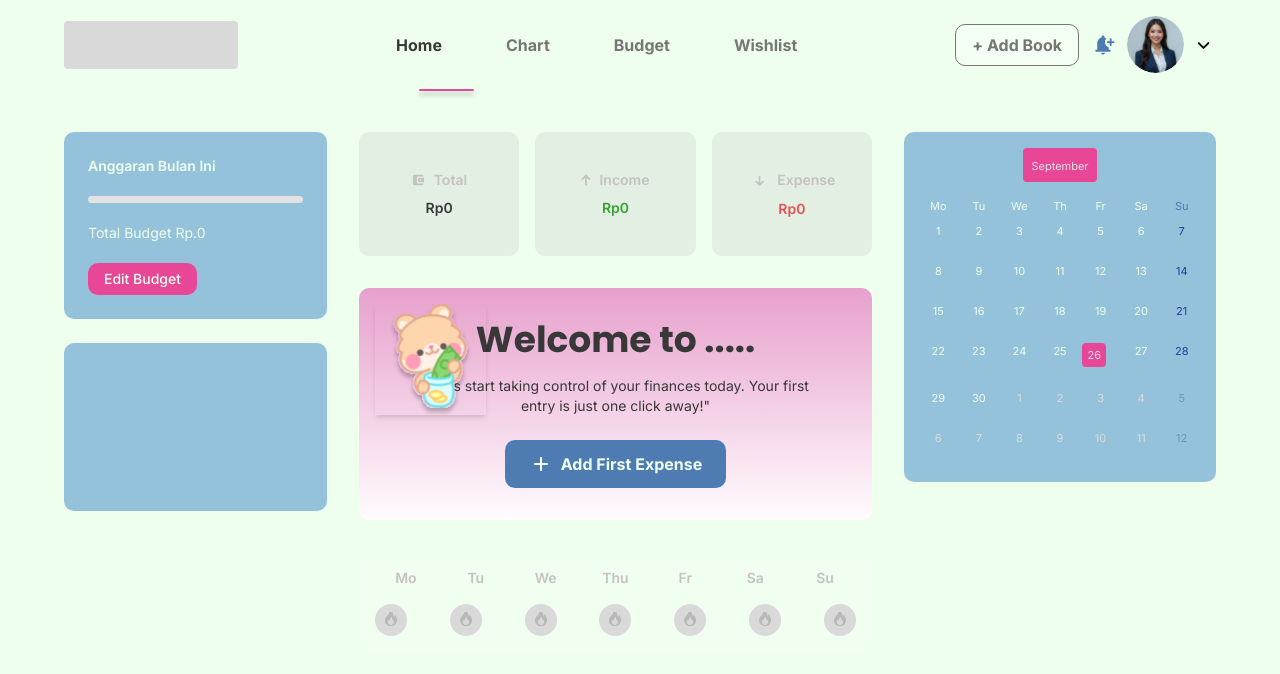
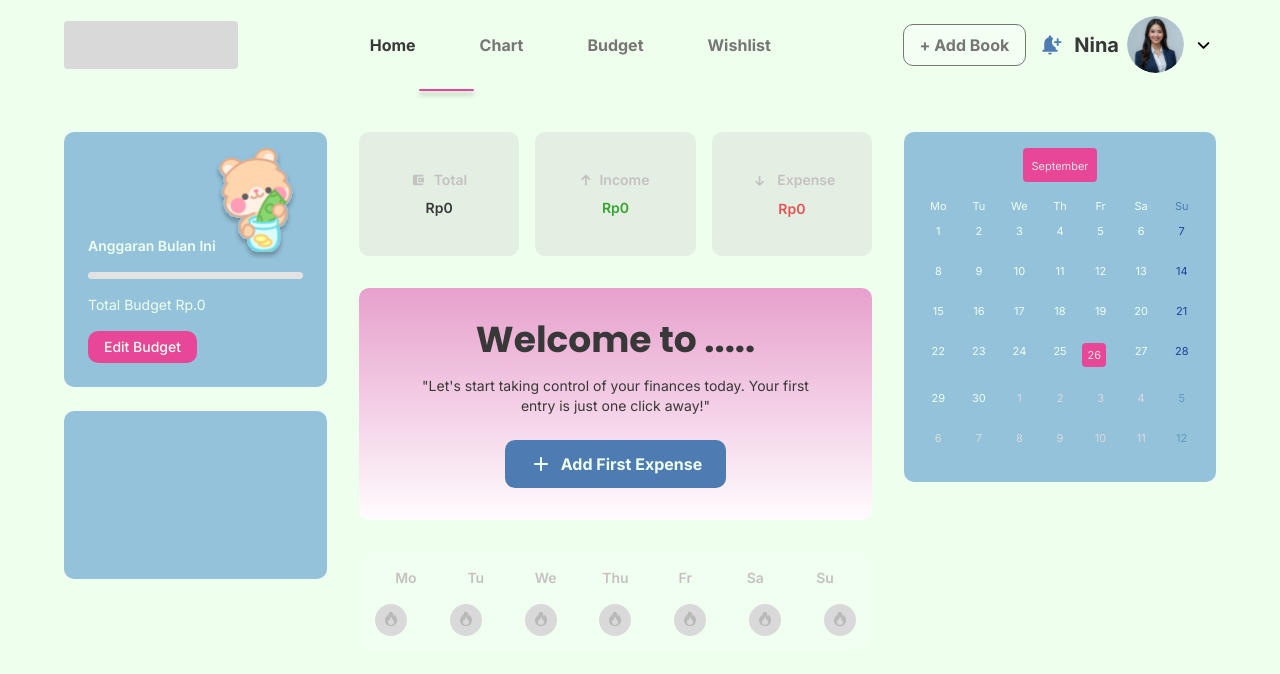
Before and after one commit to onyourjie/MoneySafe, a React app in the folder frontend/: page /homepage in a window 1280 px wide. Shown: the top 674 px of the page. Built offline with nearby package versions, Linux system fonts and the light colour scheme; the HTML template or start-up script is replaced by a standard one.

Commit message:
style: :fire: remove shadow

```diff
--- a/frontend/src/components/Homepage.jsx
+++ b/frontend/src/components/Homepage.jsx
@@ -48,6 +48,7 @@ const Homepage = () => {
 
           {/* Profile */}
           <div className="flex items-center gap-2">
+            <span className="hidden md:block text-xl font-bold text-[#383838]">Nina</span>
             <div className="w-[57px] h-[57px] rounded-full overflow-hidden">
               <img
                 src="/profile.svg"
@@ -127,15 +128,24 @@ const Homepage = () => {
       <main className="flex flex-col lg:flex-row gap-8 px-4 md:px-8 lg:px-16">
         {/* Left Sidebar - Budget Section */}
         <aside className="w-full lg:w-[263px] flex flex-col gap-6">
-          {/* Budget Card */}
-          <div className="bg-[#94c2da] rounded-[10px] p-6">
+          {/* Budget Card with Bear */}
+          <div className="bg-[#94c2da] rounded-[10px] p-6 relative">
             <div className="flex flex-col gap-5">
-              <p className="text-sm font-semibold text-[#efe]">Anggaran Bulan Ini</p>
-              <div className="w-full h-[7px] rounded-[60px] bg-[#e2e2e2]"></div>
-              <p className="text-sm text-[#efe]">Total Budget Rp.0</p>
-              <button className="w-[109px] h-8 bg-[#e84797] rounded-[10px] flex items-center justify-center">
-                <span className="text-sm font-medium text-[#efe]">Edit Budget</span>
-              </button>
+              {/* Bear Image */}
+              <img
+                src="/homepage.svg"
+                alt="Save Money"
+                className="w-[111px] h-[111px] object-cover absolute top-4 right-4"
+              />
+
+              <div className="pt-20">
+                <p className="text-sm font-semibold text-[#efe]">Anggaran Bulan Ini</p>
+                <div className="w-full h-[7px] rounded-[60px] bg-[#e2e2e2] mt-4"></div>
+                <p className="text-sm text-[#efe] mt-4">Total Budget Rp.0</p>
+                <button className="w-[109px] h-8 bg-[#e84797] rounded-[10px] flex items-center justify-center mt-4">
+                  <span className="text-sm font-medium text-[#efe]">Edit Budget</span>
+                </button>
+              </div>
             </div>
           </div>
 
@@ -238,13 +248,6 @@ const Homepage = () => {
                 <span className="text-base font-bold text-[#efe]">Add First Expense</span>
               </button>
             </div>
-
-            {/* Bear Image */}
-            <img
-              src="/homepage.svg"
-              alt="Save Money"
-              className="w-[111px] h-[111px] absolute top-4 left-4 object-cover shadow-md"
-            />
           </div>
 
           {/* Weekly Overview */}
--- a/frontend/src/components/Landingpage.jsx
+++ b/frontend/src/components/Landingpage.jsx
@@ -79,7 +79,7 @@ const Landingpage = () => {
             <img
               src="/babi.png"
               alt="Savings illustration"
-              className="absolute top-[34px] left-[24px] w-[339px] h-[339px] shadow-md object-cover"
+              className="absolute top-[34px] left-[24px] w-[339px] h-[339px] object-cover"
             />
           </div>
         </section>
@@ -146,7 +146,7 @@ const Landingpage = () => {
               <img
                 src="kucing.png"
                 alt="Save money"
-                className="absolute bottom-4 left-4 w-[120px] h-[120px] md:w-[264px] md:h-[264px] shadow-md object-cover"
+                className="absolute bottom-4 left-4 w-[120px] h-[120px] md:w-[264px] md:h-[264px] object-cover"
               />
               <div className="text-right pr-4 pt-4">
                 <h3 className="text-[#383838] font-bold text-2xl md:text-4xl mb-4">
@@ -171,7 +171,7 @@ const Landingpage = () => {
               <img
                 src="/wishlist.png"
                 alt="Wishlist"
-                className="absolute bottom-4 right-4 w-[120px] h-[120px] md:w-[264px] md:h-[264px] shadow-md object-cover"
+                className="absolute bottom-4 right-4 w-[120px] h-[120px] md:w-[264px] md:h-[264px] object-cover"
               />
             </div>
 
@@ -180,7 +180,7 @@ const Landingpage = () => {
               <img
                 src="/image_3.png"
                 alt="Chart"
-                className="absolute bottom-4 left-4 w-[120px] h-[120px] md:w-[264px] md:h-[264px] shadow-md object-cover"
+                className="absolute bottom-4 left-4 w-[120px] h-[120px] md:w-[264px] md:h-[264px] object-cover"
               />
               <div className="text-right pr-4 pt-4 z-10 relative">
                 <h3 className="text-[#383838] font-bold text-4xl md:text-6xl mb-4">Chart</h3>
@@ -201,7 +201,7 @@ const Landingpage = () => {
               <img
                 src="calculator_1.png"
                 alt="Calculator"
-                className="absolute bottom-4 right-4 w-[120px] h-[120px] md:w-[264px] md:h-[264px] shadow-md object-cover"
+                className="absolute bottom-4 right-4 w-[120px] h-[120px] md:w-[264px] md:h-[264px] object-cover"
               />
             </div>
           </div>
@@ -300,7 +300,7 @@ const Landingpage = () => {
               <img
                 src="/finance_2.png"
                 alt="Finance starter"
-                className="w-[176px] h-[176px] shadow-md object-cover"
+                className="w-[176px] h-[176px] object-cover"
               />
 
               <div className="flex flex-col gap-5 w-full max-w-[272px]">
@@ -326,9 +326,9 @@ const Landingpage = () => {
             {/* Elite Plan */}
             <div className="bg-[#94c2da] rounded-lg p-10 flex flex-col items-center gap-10 w-full md:w-[355px] min-h-[546px]">
               <img
-                src="finance_2.png"
+                src="finance_1.png"
                 alt="Finance elite"
-                className="w-[176px] h-[176px] shadow-md object-cover"
+                className="w-[176px] h-[176px] object-cover"
               />
 
               <div className="flex flex-col gap-5 w-full max-w-[272px]">
--- a/frontend/src/components/PaymentSuccessModal.jsx
+++ b/frontend/src/components/PaymentSuccessModal.jsx
@@ -102,14 +102,14 @@ const PaymentSuccessModal = ({ isOpen, onClose, email = "nina@gmail.com" }) => {
           <img
             src="/popup.svg"
             alt="Success Cat Left"
-            className="hidden lg:block w-32 h-32 md:w-40 md:h-40 lg:w-[200px] lg:h-[200px] absolute left-4 lg:left-[166.5px] bottom-4 lg:bottom-[32px] object-cover shadow-md"
+            className="hidden lg:block w-32 h-32 md:w-40 md:h-40 lg:w-[200px] lg:h-[200px] absolute left-4 lg:left-[166.5px] bottom-4 lg:bottom-[32px] object-cover"
           />
 
           {/* Right Cat Image */}
           <img
             src="/popup.svg"
             alt="Success Cat Right"
-            className="hidden lg:block w-32 h-32 md:w-40 md:h-40 lg:w-[200px] lg:h-[200px] absolute right-4 lg:right-[166.5px] bottom-4 lg:bottom-[32px] object-cover shadow-md"
+            className="hidden lg:block w-32 h-32 md:w-40 md:h-40 lg:w-[200px] lg:h-[200px] absolute right-4 lg:right-[166.5px] bottom-4 lg:bottom-[32px] object-cover"
           />
         </div>
 
--- a/frontend/src/components/Premium.jsx
+++ b/frontend/src/components/Premium.jsx
@@ -81,7 +81,7 @@ const Premium = () => {
             <img
               src="/finance_1.png"
               alt="Finance Starter"
-              className="w-44 h-44 object-cover shadow-md"
+              className="w-44 h-44 object-cover"
             />
 
             <div className="flex flex-col gap-5 w-full max-w-[272px]">
@@ -109,7 +109,7 @@ const Premium = () => {
             <img
               src="/finance_2.png"
               alt="Finance Elite"
-              className="w-44 h-44 object-cover shadow-md"
+              className="w-44 h-44 object-cover"
             />
 
             <div className="flex flex-col gap-5 w-full max-w-[272px]">
@@ -131,7 +131,7 @@ const Premium = () => {
             {/* Choose Plan Button */}
             <button
               onClick={handleChoosePlan}
-              className="w-[217px] h-14 bg-[#e84797] rounded-[10px] flex items-center justify-center mt-auto hover:bg-[#d63384] transition-colors"
+              className="w-[217px] h-14 bg-[#e84797] rounded-[10px] flex items-center justify-center hover:bg-[#d63384] transition-colors"
             >
               <span className="text-2xl font-bold text-[#efe]">Choose Plan</span>
             </button>
```
